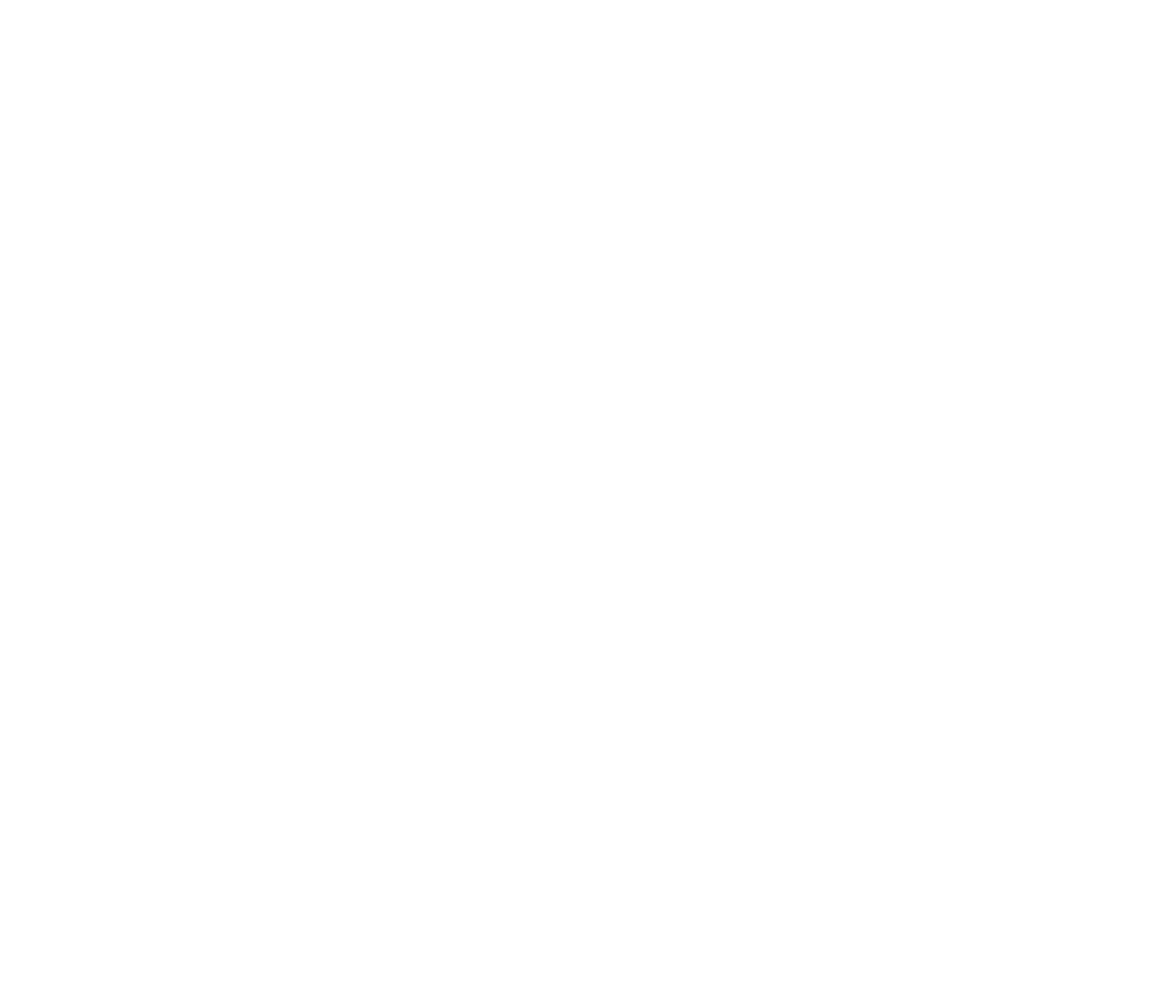
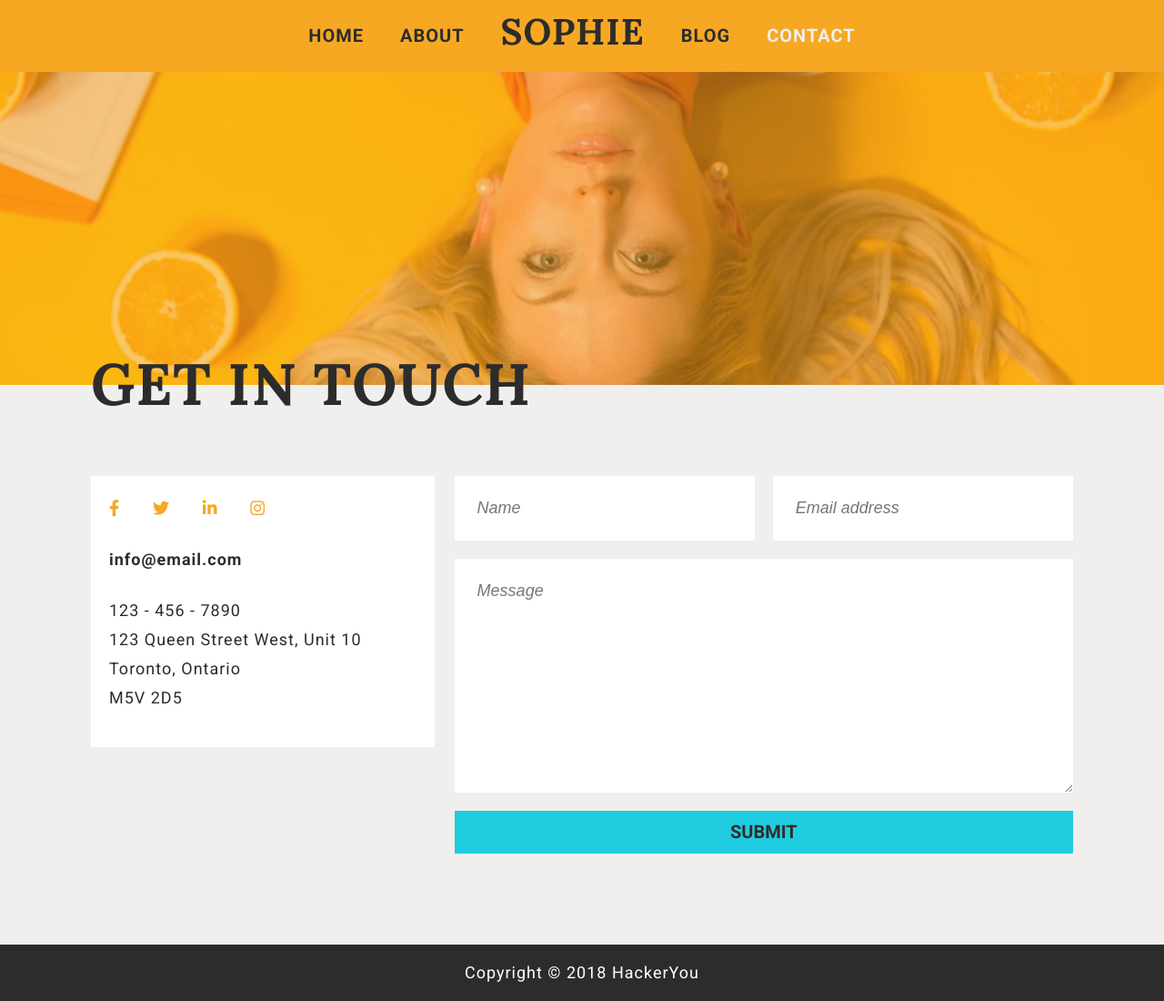
Before and after one commit to SaraMunir/saraMunirJunoProjectOne, a plain HTML site: page contact.html in a window 1280 px wide. Shown: the whole page at 91% size. Before the commit the page ends 800 px from the top, so only its background shows below. Drawn offline with Linux system fonts and the light colour scheme.

Commit message:
added contacts page

```diff
--- a/contact.html
+++ b/contact.html
@@ -4,9 +4,87 @@
     <meta charset="UTF-8">
     <meta http-equiv="X-UA-Compatible" content="IE=edge">
     <meta name="viewport" content="width=device-width, initial-scale=1.0">
-    <title>Document</title>
+    <link rel="preconnect" href="https://fonts.googleapis.com">
+    <link rel="preconnect" href="https://fonts.gstatic.com" crossorigin>
+    <link href="https://fonts.googleapis.com/css2?family=Lora:wght@700&family=Roboto:wght@400;700&display=swap" rel="stylesheet">
+    <!-- font awesome -->
+    <link rel="stylesheet" href="https://use.fontawesome.com/releases/v5.12.0/css/all.css" />
+
+    <title>Sophie/Contact</title>
 </head>
 <body>
 
 </body>
+</html><!DOCTYPE html>
+<html lang="en">
+<head>
+    <meta charset="UTF-8">
+    <meta http-equiv="X-UA-Compatible" content="IE=edge">
+    <meta name="viewport" content="width=device-width, initial-scale=1.0">
+    <link rel="stylesheet" href="./styles/style.css">
+    <!-- goog font  -->
+    <link rel="preconnect" href="https://fonts.googleapis.com">
+    <link rel="preconnect" href="https://fonts.gstatic.com" crossorigin>
+    <link href="https://fonts.googleapis.com/css2?family=Lora:wght@700&family=Roboto:wght@400;700&display=swap" rel="stylesheet">
+    <!-- font awesome -->
+    <link rel="stylesheet" href="https://use.fontawesome.com/releases/v5.12.0/css/all.css" />
+
+    <title>Sophie/Blog</title>
+</head>
+<body>
+    <header>
+        <nav>
+            <ul class="wrapper flexRow">
+                <li><a class="navLink" href="index.html">HOME</a></li>
+                <li><a class="navLink" href="index.html#about">ABOUT</a></li>
+                <li><a class="navLink navLogo" href="index.html">SOPHIE</a></li>
+                <li><a class="navLink" href="blogPost.html">BLOG</a></li>
+                <li><a class="navLink active" href="contact.html">CONTACT</a></li>
+            </ul>
+        </nav>
+        <div class="contactHero">
+            <h1 class="wrapper">Get in touch</h1>
+        </div>
+    </header>
+    <section class="contactSect">
+        <div class="wrapper">
+            <div class="blogContent">
+                <aside>
+                    <div>
+                        <div class="myCard">
+                            <ul>
+                                <li><a href="#"><i class="fab fa-facebook-f"></i></a></li>
+                                <li><a href="#"><i class="fab fa-twitter"></i></a></li>
+                                <li><a href="#"><i class="fab fa-linkedin-in"></i></a></li>
+                                <li><a href="#"><i class="fab fa-instagram"></i></a></li>
+                            </ul>
+                            <h4>info@email.com</h4>
+                            <p>123 - 456 - 7890
+                                <br>
+                                123 Queen Street West, Unit 10 <br>
+                                Toronto, Ontario <br>
+                                M5V 2D5
+                            </p>
+                        </div>
+                    </div>
+                </aside>
+                <article>
+                    <div class="commentForm">
+                        <form action="submit">
+                            <label for="Name" hidden>Your Name:</label>
+                            <input class="gridItm1" type="text" name="Name" id="Name" placeholder="Name">
+                            <label for="userEmail" hidden>Email</label>
+                            <input class="gridItm2" type="email" placeholder="Email address" id="userEmail">
+                            <textarea class="gridItm3" name="specialInstructions" id="specialInstructions" cols="30" rows="10" placeholder="Message"></textarea>
+                            <button class="gridItm4" disabled>Submit</button>
+                        </form>
+                    </div>
+                </article>
+            </div>
+        </div>
+    </section>
+    <footer>
+        <p>Copyright © 2018 HackerYou</p>
+    </footer>
+</body>
 </html>
--- a/styles/sass/_blogPost.scss
+++ b/styles/sass/_blogPost.scss
@@ -15,6 +15,7 @@
         z-index: 10;
     }
 }
+
 .bloggingSect{
     background-color: $whiteBackgroundColor;
     padding: 100px 0;
--- /dev/null
+++ b/styles/sass/_contactPage.scss
@@ -0,0 +1,51 @@
+.contactHero{
+    background: url(../styles/assets/contact-image-1.jpg);
+    width: 100%;
+    height: 43vh;
+    background-size: cover;
+    background-position: center;
+    display: flex;
+    align-items: flex-end;
+    h1 {
+        font-family: 'Lora', serif;
+        font-size: 4rem;
+        font-weight: 700;
+        text-transform: uppercase;
+        margin-bottom: -15px;
+        z-index: 10;
+    }
+}
+// ul {
+//     display: grid;
+// }
+// $blueAccentColor: #1fccdf;
+// $orangeYellowColor: #f6a823;
+
+.contactSect{
+    background-color: $whiteBackgroundColor;
+    padding: 100px 0;
+    aside {
+
+        ul {
+            width: 60%;
+            display: grid;
+            margin-left: 0;
+            // grid-template-columns: 1fr ;
+            // grid-template-row: 1fr 1fr;
+            grid-auto-flow: column;
+            gap: 5px;
+            li {
+                list-style: none;
+                padding: 0;
+                a {
+                    color: $orangeYellowColor;
+                }
+                a:hover, a:focus{
+                    color: $blueAccentColor;
+                }
+
+            }
+        }
+
+    }
+}
--- a/styles/sass/style.scss
+++ b/styles/sass/style.scss
@@ -32,6 +32,7 @@ $blueAccentColor: #1fccdf;
 @import 'iconGrids';
 @import 'journey';
 @import 'blogPost';
+@import 'contactPage';
 
 
 
@@ -107,3 +108,8 @@ footer {
         margin: 0;
     }
 }
+.myCard{
+    background-color: white;
+    padding: 20px;
+    // margin-bottom: 25px;
+}
```
Also changed, not shown: blogPost.html (+4 -1 lines), styles/style.css.
